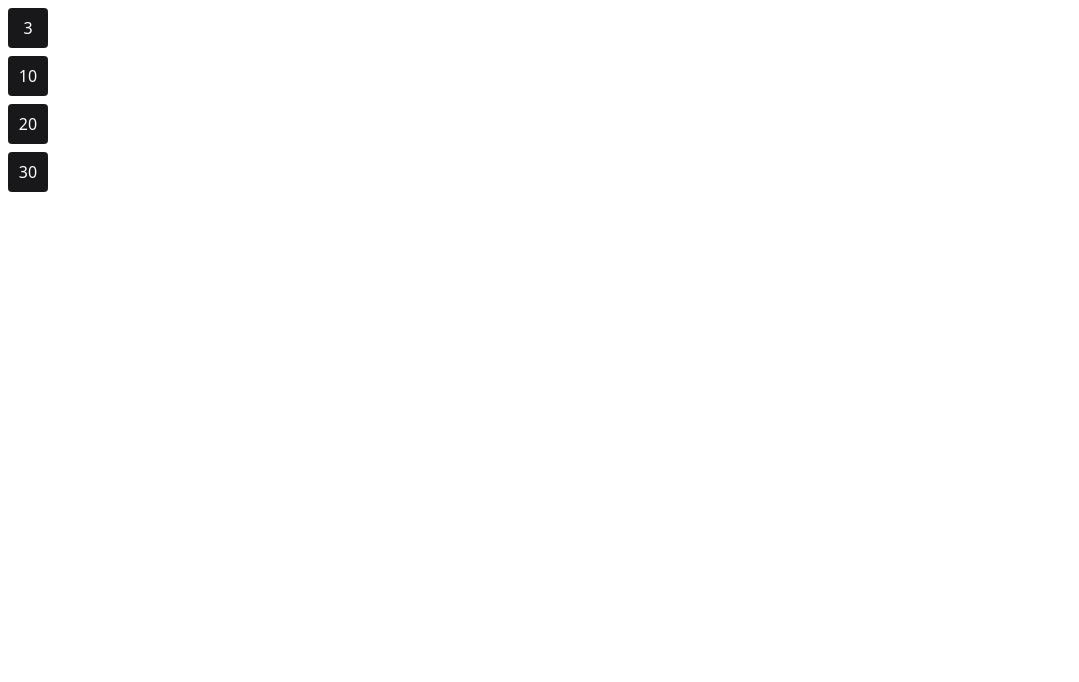
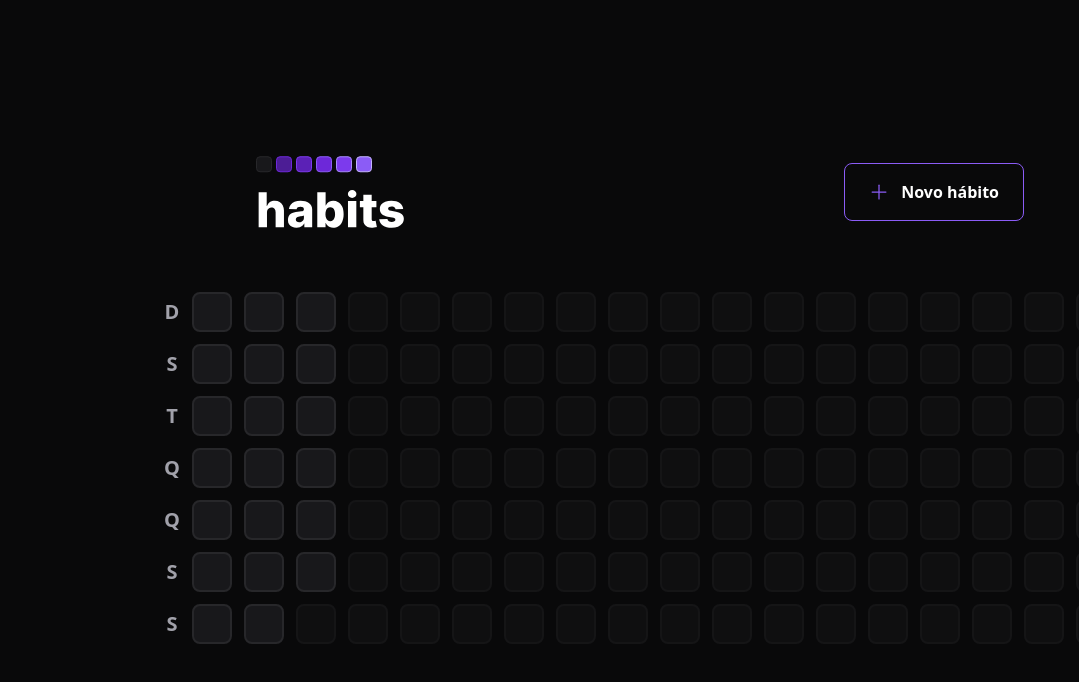
Before and after one commit to madalena-rocha/habit-tracker, a React (Vite) app in the folder web/: page / in a window 1280 px wide. Shown: the top 682 px of the page, without its empty margins (0-1079 px from the left). Built offline with nearby package versions, Linux system fonts and the light colour scheme.

Commit message:
class 02 web

```diff
--- a/web/index.html
+++ b/web/index.html
@@ -6,7 +6,7 @@
     <meta name="viewport" content="width=device-width, initial-scale=1.0" />
     <title>Vite + React + TS</title>
   </head>
-  <body>
+  <body class="bg-background text-white">
     <div id="root"></div>
     <script type="module" src="/src/main.tsx"></script>
   </body>
--- a/web/package.json
+++ b/web/package.json
@@ -9,6 +9,7 @@
     "preview": "vite preview"
   },
   "dependencies": {
+    "dayjs": "^1.11.7",
     "react": "^18.2.0",
     "react-dom": "^18.2.0"
   },
--- a/web/src/App.tsx
+++ b/web/src/App.tsx
@@ -1,16 +1,16 @@
 import './styles/global.css'
+import { Header } from './components/Header'
+import { SummaryTable } from './components/SummaryTable'
 
-import { Habit } from "./components/Habit"
+// import { Habit } from "./components/Habit"
 
-function App() {
+export function App() {
   return (
-    <div>
-      <Habit completed={3} />
-      <Habit completed={10} />
-      <Habit completed={20} />
-      <Habit completed={30} />
+    <div className="w-screen h-screen flex justify-center items-center">
+      <div className="w-full max-w-5xl px-6 flex flex-col gap-16">
+        <Header />
+        <SummaryTable />
+      </div>
     </div>
   )
 }
-
-export default App
--- a/web/src/components/Habit.tsx
+++ /dev/null
@@ -1,10 +0,0 @@
-interface HabitProps {
-    completed: number
-}
-
-export function Habit(props: HabitProps) {
-    return (
-        <div className="bg-zinc-900 w-10 h-10 text-white rounded m-2 flex items-center justify-center">{props.completed}</div>
-        // No tailwind, todas as medidas são múltiplas de 4
-    )
-}
--- /dev/null
+++ b/web/src/components/HabitDay.tsx
@@ -0,0 +1,12 @@
+/*
+interface HabitDayProps {
+    completed: number
+}
+*/
+
+export function HabitDay() {
+    return (
+        <div className="w-10 h-10 bg-zinc-900 border-2 border-zinc-800 rounded-lg"></div>
+        // No tailwind, todas as medidas são múltiplas de 4
+    )
+}
--- /dev/null
+++ b/web/src/components/Header.tsx
@@ -0,0 +1,19 @@
+import { Plus } from 'phosphor-react'
+
+import logoImage from '../assets/logo.svg'
+
+export function Header() {
+    return (
+        <div className="w-full max-w-3xl mx-auto flex items-center justify-between">
+        <img src={logoImage} alt="Habits" />
+
+        <button
+        type="button"
+        className="border border-violet-500 font-semibold rounded-lg px-6 py-4 flex items-center gap-3 hover:border-violet-300"
+        >
+        <Plus size={20} className="text-violet-500" />
+        Novo hábito
+        </button>
+        </div>
+    )
+}
--- /dev/null
+++ b/web/src/components/SummaryTable.tsx
@@ -0,0 +1,62 @@
+import { generateDatesFromYearBeginning  } from "../utils/generate-dates-from-year-beginning";
+import { HabitDay } from "./HabitDay"
+
+const weekDays = [
+    'D',
+    'S',
+    'T',
+    'Q',
+    'Q',
+    'S',
+    'S'
+]
+
+const summaryDates = generateDatesFromYearBeginning()
+
+// Gerar um mínimo de dias apresentados em tela de 18 semanas
+const minimumSummaryDatesSize = 18 * 7
+// Quantidade de quadradinhos que precisa mostrar em tela para preencher a tabela de dias quando tiver uma quatidade de dias menor do que o desejado
+const amountOfDaysToFill = minimumSummaryDatesSize - summaryDates.length
+
+export function SummaryTable() {
+    return (
+        <div className="w-full flex">
+            <div className="grid grid-rows-7 grid-flow-row gap-3">
+                {weekDays.map((weekDay, i) => {
+                    // percorrer o array de dias da semana, e para cada dia da semana, retornar a div mostrando o dia da semana
+                    return (
+                        // quando é criada uma estrutura de repetição dentro do React, o primeiro item dentro do return deve apresentar uma key
+                        // passar dentro da key a informação única para cada dia da semana
+                        // nesse caso, dia da demana - índice
+                        <div
+                            key={`${weekDay}-${i}`}
+                            className="text-zinc-400 text-xl h-10 w-10 font-bold flex items-center justify-center"
+                        >
+                            {weekDay}
+                        </div>
+                    )
+                })}
+            </div>
+
+            <div className="grid grid-rows-7 grid-flow-col gap-3">
+                {summaryDates.map(date => {
+                    // para cada data, mostrar um habitDay
+                    // a key precisa ser uma string, portanto, não pode ser um objeto date
+                    return <HabitDay key={date.toString()} />
+                })}
+
+                {amountOfDaysToFill > 0 && Array.from({ length: amountOfDaysToFill }).map((_, i) => {
+                    // Array.from para criar um array a partir de um tamanho pré-determinado
+                    return (
+                        // Existe uma recomendação na comunidade React de não usar índice como chave dentro de html
+                        // Nesse caso não é problema, o índice não pode ser usado como chave quando ele muda durante a execução da aplicação
+                        <div
+                            key={i}
+                            className="w-10 h-10 bg-zinc-900 border-2 border-zinc-800 rounded-lg opacity-40 cursor-not-allowed"
+                        />
+                    )
+                })}
+            </div>
+        </div>
+    )
+}
--- a/web/src/main.tsx
+++ b/web/src/main.tsx
@@ -1,6 +1,7 @@
 import React from 'react'
 import ReactDOM from 'react-dom/client'
-import App from './App'
+
+import { App } from './App'
 
 // Chama o método createRoot que vem de dentro de ReactDOM, que é a integração do React com a DOM com o browser, passando o document.getElementById('root') e dentro dele renderiza o componente <App />
 ReactDOM.createRoot(document.getElementById('root') as HTMLElement).render(
--- /dev/null
+++ b/web/src/utils/generate-dates-from-year-beginning.ts
@@ -0,0 +1,21 @@
+// Completar a tabela do primeiro dia do ano até o dia atual, até o último dia do ano
+
+import dayjs from "dayjs";
+
+// Gerar todas as datas desde o começo do ano
+export function generateDatesFromYearBeginning() {
+    const firstDayOfTheYear = dayjs().startOf('year') // data no começo do ano
+    const today = new Date()
+
+    const dates = []
+    let compareDate = firstDayOfTheYear
+
+    // Enquanto a data utilizada como comparação for anterior a hoje, adicionar o dia
+    while (compareDate.isBefore(today)) {
+        dates.push(compareDate.toDate()) // converter a data do dayjs numa data do JS
+        // adicionar um dia no compareDate a cada iterção do while
+        compareDate = compareDate.add(1, 'day')
+    }
+
+    return dates
+}
--- a/web/tailwind.config.cjs
+++ b/web/tailwind.config.cjs
@@ -5,7 +5,17 @@
     './index.html'
   ],
   theme: {
-    extend: {},
+    extend: {
+      // adicionando cor ao leque de cores do tailwind
+      colors: {
+        background: '#09090A'
+      },
+
+      // configurando o grid para ter 7 linhas
+      gridTemplateRows: {
+        7: 'repeat(7, minmax(0, 1fr))'
+      },
+    },
   },
   plugins: [],
 }
```
Also changed, not shown: web/src/assets/logo.svg (added), 1 other file (tests, documents, lock files or other folders).
